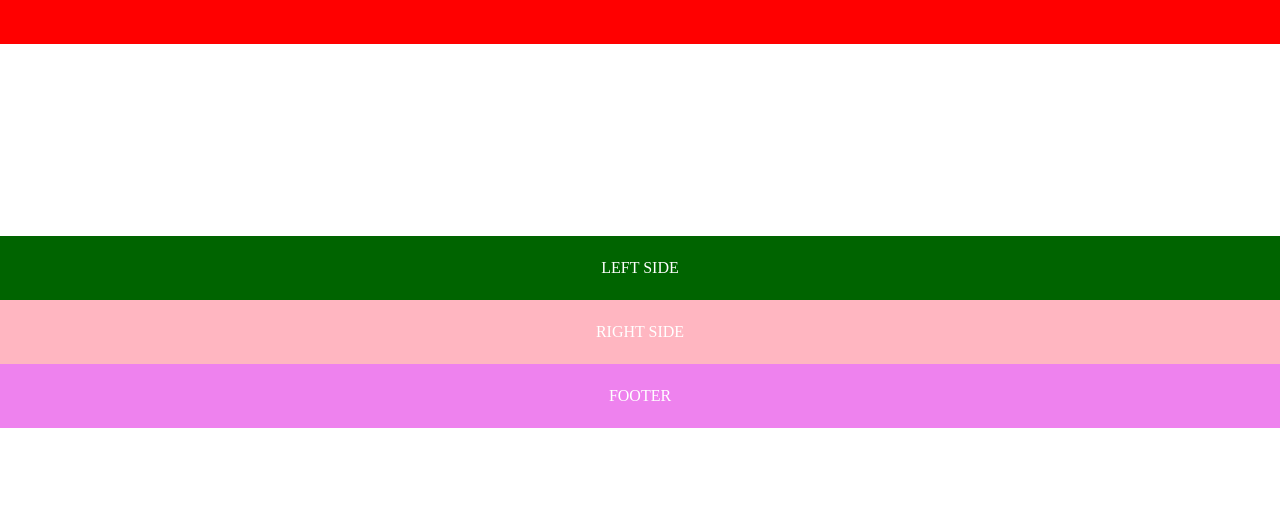
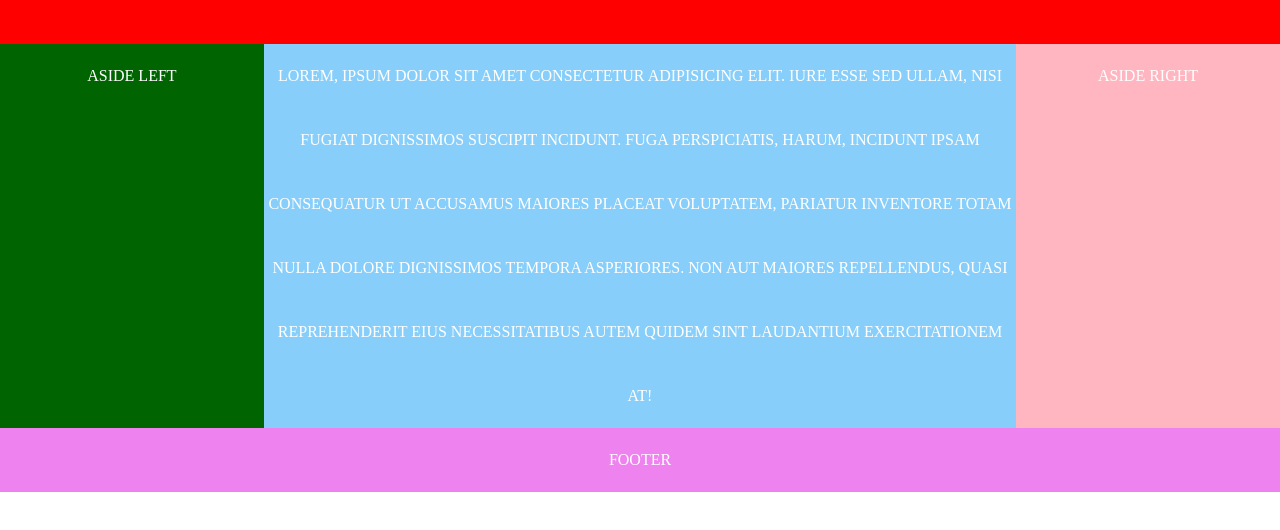
Before and after one commit to lukmak0394/lukmak0394.github.io, a plain HTML site: page 33847-layout-flex-box/index.html in a window 1280 px wide. Shown: the part 84-614 px from the top of the page. Drawn offline with Linux system fonts and the light colour scheme.

Commit message:
changed html structure

```diff
--- a/33847-layout-flex-box/index.html
+++ b/33847-layout-flex-box/index.html
@@ -12,14 +12,16 @@
         <h1>header</h1>
     </header>
     <main>
-        <p>Lorem, ipsum dolor sit amet consectetur adipisicing elit. Iure esse sed ullam, nisi fugiat dignissimos suscipit incidunt. Fuga perspiciatis, harum, incidunt ipsam consequatur ut accusamus maiores placeat voluptatem, pariatur inventore totam nulla dolore dignissimos tempora asperiores. Non aut maiores repellendus, quasi reprehenderit eius necessitatibus autem quidem sint laudantium exercitationem at!</p>
+        <section>
+            <p>Lorem, ipsum dolor sit amet consectetur adipisicing elit. Iure esse sed ullam, nisi fugiat dignissimos suscipit incidunt. Fuga perspiciatis, harum, incidunt ipsam consequatur ut accusamus maiores placeat voluptatem, pariatur inventore totam nulla dolore dignissimos tempora asperiores. Non aut maiores repellendus, quasi reprehenderit eius necessitatibus autem quidem sint laudantium exercitationem at!</p>
+        </section>
+        <aside class="aside-left">
+            <p>aside left</p>
+        </aside>
+        <aside class="aside-right">
+            <p>aside right</p>
+        </aside>
     </main>
-    <aside class="aside-left">
-        <p>left side</p>
-    </aside>
-    <aside class="aside-right">
-        <p>right side</p>
-    </aside>
     <footer>
         <p>footer</p>
     </footer>
```
